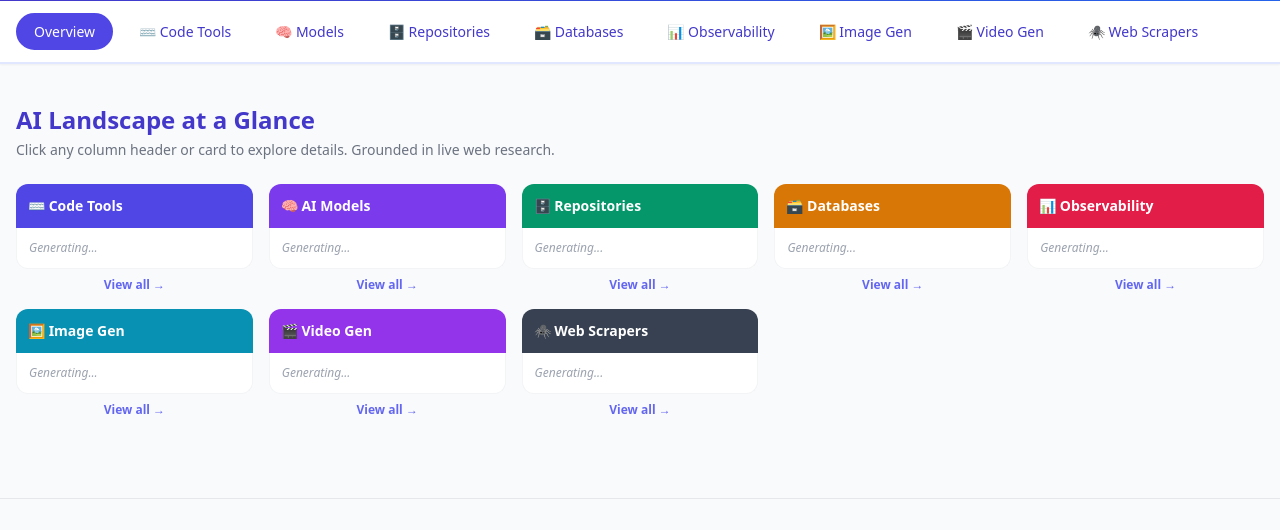
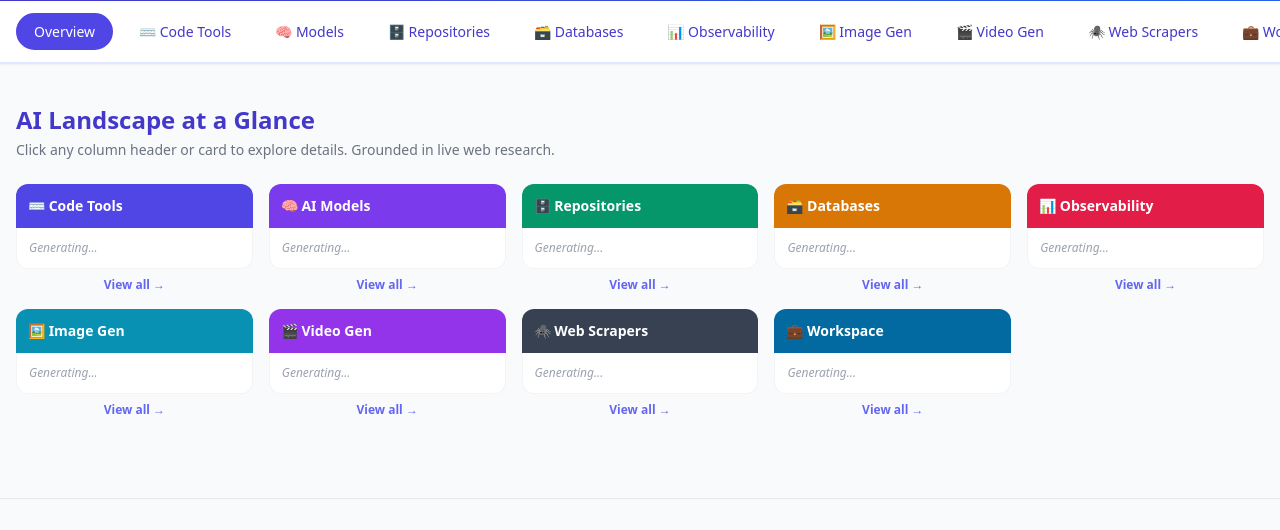
Before and after one commit to nosnow111/ai-landscape, a Python web app: template templates/index.html in a window 1280 px wide. Shown: the part 155-685 px from the top of the page. Run offline with Jinja, Linux system fonts and the light colour scheme; the template is opened without the code that fills it, so the values that code supplies are empty; some libraries are stand-ins or nearby versions.

Commit message:
Add AI Productivity & Workspace Tools section (v0.6.0)
- New workspace section: generator prompt, research queries, build.py, template tab/panel/overview column
- OpenAI Codex (agentic) and Devin/Devin Desktop added to code_tools prompt
- JS labels array updated to include workspace tab routing
- CLAUDE.md and CHANGELOG.md updated

Co-Authored-By: Claude Sonnet 4.6 <noreply@anthropic.com>

```diff
--- a/build.py
+++ b/build.py
@@ -30,6 +30,7 @@ def build():
         "image_gen": load_content("image_gen"),
         "video_gen": load_content("video_gen"),
         "web_scrapers": load_content("web_scrapers"),
+        "workspace": load_content("workspace"),
     }
 
     html = template.render(sections=sections, refresh_hours=REFRESH_HOURS)
--- a/research.py
+++ b/research.py
@@ -39,6 +39,12 @@ QUERIES = {
     "web_scrapers": [
         "top AI web scraping browser automation tools developers 2026",
         "Firecrawl Apify AgentQL Browserbase adoption 2026",
+    ],
+    "workspace": [
+        "most popular AI productivity workspace tools 2026 adoption",
+        "NotebookLM Gemini Notebook Microsoft Copilot M365 Notion AI usage 2026",
+        "Devin Cognition AI Windsurf coding agent 2026",
+        "OpenAI Codex agentic coding agent 2026 adoption",
     ],
 }
 
--- a/templates/index.html
+++ b/templates/index.html
@@ -73,6 +73,7 @@
     <button class="tab-btn" onclick="showTab('image-gen')">🖼️ Image Gen</button>
     <button class="tab-btn" onclick="showTab('video-gen')">🎬 Video Gen</button>
     <button class="tab-btn" onclick="showTab('web-scrapers')">🕷️ Web Scrapers</button>
+    <button class="tab-btn" onclick="showTab('workspace')">💼 Workspace</button>
   </div>
 </nav>
 
@@ -247,6 +248,28 @@
         <div class="bg-white border border-gray-100 border-t-0 rounded-b-xl p-3 text-xs text-gray-400 italic">Generating...</div>
         {% endif %}
         <div onclick="showTab('web-scrapers')" class="cursor-pointer text-center text-xs text-indigo-500 font-semibold mt-2 hover:underline">View all →</div>
+      </div>
+
+      <!-- Workspace column -->
+      <div>
+        <div onclick="showTab('workspace')" class="cursor-pointer text-white font-bold text-sm px-3 py-3 rounded-t-xl flex items-center gap-2 hover:opacity-90" style="background:#0369a1;">
+          💼 Workspace
+        </div>
+        {% if sections.workspace.get('tools') %}
+          {% for t in sections.workspace.tools[:4] %}
+          <div onclick="showTab('workspace')" class="cursor-pointer bg-white border border-gray-100 border-t-0 p-3 hover:bg-sky-50 transition-colors {% if loop.last %}rounded-b-xl{% endif %}">
+            <div class="flex items-center justify-between mb-1">
+              <p class="text-xs font-bold text-gray-800">{{ t.name }}</p>
+              {% if t.get('rank') %}<span style="background:#e0f2fe;color:#0369a1;font-size:0.6rem;font-weight:700;padding:1px 6px;border-radius:9999px;">#{{ t.rank }}</span>{% endif %}
+            </div>
+            <p class="text-xs text-gray-500">{{ t.vendor }}</p>
+            {% if t.pricing_free %}<span style="background:#dcfce7;color:#166534;font-size:0.6rem;padding:1px 5px;border-radius:4px;font-weight:600;">Free tier</span>{% endif %}
+          </div>
+          {% endfor %}
+        {% else %}
+        <div class="bg-white border border-gray-100 border-t-0 rounded-b-xl p-3 text-xs text-gray-400 italic">Generating...</div>
+        {% endif %}
+        <div onclick="showTab('workspace')" class="cursor-pointer text-center text-xs text-indigo-500 font-semibold mt-2 hover:underline">View all →</div>
       </div>
 
     </div>
@@ -606,6 +629,46 @@
     {% endif %}
   </div>
 
+  <!-- WORKSPACE TAB -->
+  <div id="tab-workspace" class="tab-panel">
+    <div class="flex items-center justify-between mb-2">
+      <h2 class="text-2xl font-bold text-sky-700">💼 AI Productivity & Workspace Tools</h2>
+      <button onclick="showTab('overview')" class="text-sm text-indigo-500 hover:underline">← Overview</button>
+    </div>
+    {% if sections.workspace.get('summary') %}
+    <p class="text-gray-600 mb-6">{{ sections.workspace.summary }}</p>
+    {% endif %}
+    {% if sections.workspace.get('tools') %}
+    <div class="grid grid-cols-1 md:grid-cols-2 lg:grid-cols-3 gap-5">
+      {% for t in sections.workspace.tools %}
+      <div class="card">
+        <div class="flex justify-between items-start mb-2">
+          <div class="flex items-center gap-2">
+            {% if t.get('rank') %}<span style="background:#0369a1;color:white;font-size:0.7rem;font-weight:700;border-radius:9999px;width:22px;height:22px;display:flex;align-items:center;justify-content:center;">#{{ t.rank }}</span>{% endif %}
+            <h3 class="font-bold text-lg">{{ t.name }}</h3>
+          </div>
+          {% if t.pricing_free %}<span class="tag tag-green">Free tier</span>{% endif %}
+        </div>
+        <p class="text-xs text-gray-400 mb-1">{{ t.vendor }}</p>
+        {% if t.url %}<a href="{{ t.url }}" target="_blank" rel="noopener" class="text-xs text-indigo-500 hover:underline mb-2 block">🔗 {{ t.url }}</a>{% endif %}
+        <p class="text-sm text-gray-600 mb-2"><span class="font-medium">Paid:</span> {{ t.pricing_paid }}</p>
+        {% if t.get('integrations') %}<p class="text-xs text-gray-500 mb-2"><span class="font-medium">Integrates with:</span> {{ t.integrations | join(', ') }}</p>{% endif %}
+        {% if t.get('capabilities') %}<div class="mb-3">{% for c in t.capabilities %}<span class="tag" style="background:#e0f2fe;color:#0369a1;">{{ c }}</span>{% endfor %}</div>{% endif %}
+        <p class="text-sm text-gray-700"><span class="font-medium">Best for:</span> {{ t.best_for }}</p>
+      </div>
+      {% endfor %}
+    </div>
+    {% if sections.workspace.get('sources') %}
+    <div class="mt-8 p-4 bg-gray-50 rounded-xl border border-gray-200">
+      <p class="text-xs font-semibold text-gray-500 mb-2">📚 Sources used for rankings</p>
+      <ul class="space-y-1">{% for s in sections.workspace.sources %}<li class="text-xs text-gray-400"><a href="{{ s }}" target="_blank" rel="noopener" class="hover:text-indigo-500 hover:underline">{{ s }}</a></li>{% endfor %}</ul>
+    </div>
+    {% endif %}
+    {% else %}
+    <p class="text-gray-400 italic">Content not yet generated.</p>
+    {% endif %}
+  </div>
+
 </main>
 
 <footer class="text-center text-xs text-gray-400 py-8 border-t border-gray-200 mt-10">
@@ -617,7 +680,7 @@
     document.querySelectorAll('.tab-panel').forEach(p => p.classList.remove('active'));
     document.querySelectorAll('.tab-btn').forEach(b => b.classList.remove('active'));
     document.getElementById('tab-' + id).classList.add('active');
-    const labels = ['overview','code-tools','models','repositories','databases','observability','image-gen','video-gen','web-scrapers'];
+    const labels = ['overview','code-tools','models','repositories','databases','observability','image-gen','video-gen','web-scrapers','workspace'];
     document.querySelectorAll('.tab-btn')[labels.indexOf(id)].classList.add('active');
     window.scrollTo(0, 0);
   }
```
Also changed, not shown: CLAUDE.md (+1 -0 lines), generator.py (+24 -4 lines), CHANGELOG.md.
